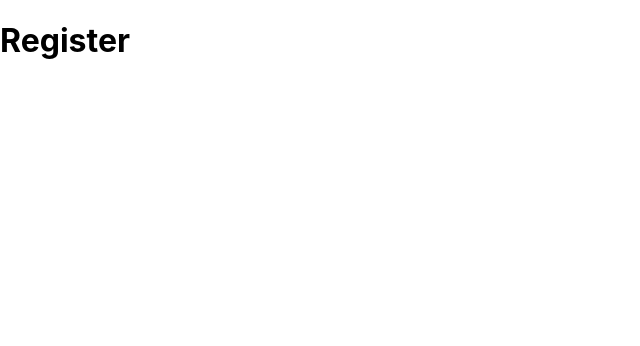
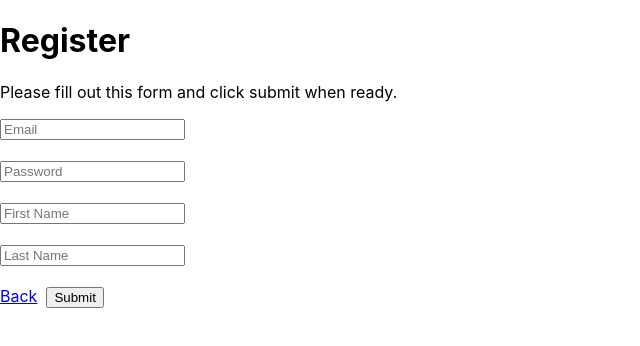
Before and after one commit to bci-innovation-labs/treepal-frontend, a React (Create React App) app: page /register in a window 1280 px wide. Shown: the top 346 px of the page, without its empty margins (0-640 px from the left). Built offline with nearby package versions, Linux system fonts and the light colour scheme.

Commit message:
Added user DAO, login, register and secure password handling.

```diff
--- a/package.json
+++ b/package.json
@@ -6,10 +6,13 @@
     "@testing-library/jest-dom": "^4.2.4",
     "@testing-library/react": "^9.5.0",
     "@testing-library/user-event": "^7.2.1",
+    "hash.js": "^1.1.7",
     "react": "^16.13.0",
     "react-dom": "^16.13.0",
     "react-router-dom": "^5.1.2",
-    "react-scripts": "3.4.0"
+    "react-scripts": "3.4.0",
+    "shortid": "^2.2.15",
+    "slugify": "^1.4.0"
   },
   "scripts": {
     "start": "react-scripts start",
--- a/src/components/loginComponent.js
+++ b/src/components/loginComponent.js
@@ -1,10 +1,35 @@
 import React, { Component } from "react";
+import { Link } from "react-router-dom";
 
 
 export default function LoginComponent(props) {
+    const {
+        email, password, onEmailChange, onPasswordChange, onClick
+    } = props;
     return (
         <div>
             <h1>Login</h1>
+            <input
+                type="email"
+                value={email}
+                onChange={ (event)=>onEmailChange(event) }
+                placeholder="Email"
+            />
+            <br />
+            <br />
+            <input
+                type="password"
+                value={password}
+                onChange={ (event)=>onPasswordChange(event) }
+                placeholder="Password"
+            />
+
+            <br />
+            <br />
+
+            <Link to="/">Back</Link>&nbsp;&nbsp;
+            <button onClick={(event)=>onClick(event)}>Submit</button>
+
         </div>
     );
 }
--- a/src/components/registerComponent.js
+++ b/src/components/registerComponent.js
@@ -1,10 +1,52 @@
 import React, { Component } from "react";
+import { Link } from "react-router-dom";
 
 
 export default function RegisterComponent(props) {
+    const {
+        email, password, firstName, lastName, onEmailChange, onPasswordChange,
+        onFirstNameChange, onLastNameChange, onClick
+    } = props;
     return (
         <div>
             <h1>Register</h1>
+            <p>Please fill out this form and click submit when ready.</p>
+            <input
+                type="email"
+                value={email}
+                onChange={ (event)=>onEmailChange(event) }
+                placeholder="Email"
+            />
+            <br />
+            <br />
+            <input
+                type="password"
+                value={password}
+                onChange={ (event)=>onPasswordChange(event) }
+                placeholder="Password"
+            />
+            <br />
+            <br />
+            <input
+                type="text"
+                value={firstName}
+                onChange={ (event)=>onFirstNameChange(event) }
+                placeholder="First Name"
+            />
+            <br />
+            <br />
+            <input
+                type="text"
+                value={lastName}
+                onChange={ (event)=>onLastNameChange(event) }
+                placeholder="Last Name"
+            />
+            <br />
+            <br />
+
+            <Link to="/">Back</Link>&nbsp;&nbsp;
+            <button onClick={(event)=>onClick(event)}>Submit</button>
+
         </div>
     );
 }
--- a/src/containers/loginContainer.js
+++ b/src/containers/loginContainer.js
@@ -1,19 +1,57 @@
 import React, { Component } from "react";
 
 import LoginComponent from "../components/loginComponent";
+import UserDAO from "../models/userDAO";
 
 
 export default class LoginContainer extends Component {
     constructor(props) {
         super(props);
         this.state = {
+            email: "",
+            password: "",
+        };
+        this.onEmailChange = this.onEmailChange.bind(this);
+        this.onPasswordChange = this.onPasswordChange.bind(this);
+        this.onClick = this.onClick.bind(this);
+    }
 
-        };
+    onEmailChange(event) {
+        this.setState({
+            email: event.target.value,
+        })
+    }
+
+    onPasswordChange(event) {
+        this.setState({
+            password: event.target.value,
+        })
+    }
+
+    onClick(event) {
+        event.preventDefault();
+        const { email, password } = this.state;
+
+        const userDAO = new UserDAO();
+        const userObj = userDAO.authenticate(email, password);
+
+        if (userObj === null) {
+            alert("Wrong email or password");
+        } else {
+            this.props.history.push("/dashboard");
+        }
     }
 
     render() {
+        const { email, password } = this.state;
+        const { onEmailChange, onPasswordChange, onClick } = this;
         return (
             <LoginComponent
+                email={email}
+                password={password}
+                onEmailChange={onEmailChange}
+                onPasswordChange={onPasswordChange}
+                onClick={onClick}
             />
         );
     }
--- a/src/containers/registerContainer.js
+++ b/src/containers/registerContainer.js
@@ -1,20 +1,78 @@
 import React, { Component } from "react";
 
 import RegisterComponent from "../components/registerComponent";
+import UserDAO from "../models/userDAO";
 
 
 export default class RegisterContainer extends Component {
     constructor(props) {
         super(props);
         this.state = {
+            email: "",
+            password: "",
+            firstName: "",
+            lastName: "",
+        };
+        this.onEmailChange = this.onEmailChange.bind(this);
+        this.onPasswordChange = this.onPasswordChange.bind(this);
+        this.onFirstNameChange = this.onFirstNameChange.bind(this);
+        this.onLastNameChange = this.onLastNameChange.bind(this);
+        this.onClick = this.onClick.bind(this);
+    }
 
-        }
+    onEmailChange(event) {
+        this.setState({
+            email: event.target.value,
+        })
+    }
 
+    onPasswordChange(event) {
+        this.setState({
+            password: event.target.value,
+        })
+    }
+
+    onFirstNameChange(event) {
+        this.setState({
+            firstName: event.target.value,
+        })
+    }
+
+    onLastNameChange(event) {
+        this.setState({
+            lastName: event.target.value,
+        })
+    }
+
+    onClick(event) {
+        event.preventDefault();
+        const { email, password, firstName, lastName } = this.state;
+
+        //TODO: Validate that `email` is unique.
+        //TODO: Force validation for a "secure password".
+
+        const userDAO = new UserDAO();
+        userDAO.addObject(email, password, firstName, lastName);
+
+        //TODO: implement `sessionDAO`.
+
+        this.props.history.push("/dashboard");
     }
 
     render() {
+        const { email, password, firstName, lastName } = this.state;
+        const { onEmailChange, onPasswordChange, onFirstNameChange, onLastNameChange, onClick } = this;
         return (
             <RegisterComponent
+                email={email}
+                password={password}
+                firstName={firstName}
+                lastName={lastName}
+                onEmailChange={onEmailChange}
+                onPasswordChange={onPasswordChange}
+                onFirstNameChange={onFirstNameChange}
+                onLastNameChange={onLastNameChange}
+                onClick={onClick}
             />
         );
     }
--- /dev/null
+++ b/src/models/sessionDAO.js
@@ -0,0 +1,6 @@
+//TODO
+
+
+// SetUserForSession
+// getUserForSession
+// hasSession
--- /dev/null
+++ b/src/models/userDAO.js
@@ -0,0 +1,85 @@
+import slugify from "slugify"; // Note: npm install slugify
+import shortid from "shortid";
+import hash from "hash.js"; // https://github.com/indutny/hash.js
+
+const TABLE_NAME = "treePalUser";
+
+
+class User {
+    constructor(email, password, firstName, lastName) {
+        const slug = slugify(firstName.toLowerCase())+"-"+slugify(lastName.toLowerCase())+"-"+shortid.generate();
+        const passwordHash = hash.sha256().update(password).digest('hex')
+        this.slug = slug;
+        this.email = email;
+        this.passwordHash = passwordHash;
+        this.firstName = firstName;
+        this.lastName = lastName;
+    }
+
+    checkPassword(passwordPlaintext) {
+        const passwordHash = hash.sha256().update(passwordPlaintext).digest('hex')
+        return this.passwordHash === passwordHash;
+    }
+}
+
+
+export default class UserDAO {
+    constructor() {
+        const usersJSON = localStorage.getItem(TABLE_NAME)
+        const usersArr = JSON.parse(usersJSON);
+        if (usersArr === undefined || usersArr === null || usersArr === "") {
+            const emptyArr = [];
+            const emptyJSON = JSON.stringify(emptyArr);
+            localStorage.setItem(TABLE_NAME, emptyJSON);
+        }
+    }
+
+    /**
+      * Private function.
+      */
+    saveToLocalStorage(usersArr) {
+        localStorage.setItem(TABLE_NAME, JSON.stringify(usersArr));
+    }
+
+    getList() {
+        const usersJSON = localStorage.getItem(TABLE_NAME);
+        const usersArr = JSON.parse(usersJSON);
+        return usersArr;
+    }
+
+    addObject(email, password, firstName, lastName) {
+        const user = new User(email, password, firstName, lastName);
+
+        const usersArr = this.getList();
+        usersArr.push(user);
+
+        this.saveToLocalStorage(usersArr);
+    }
+
+    getObjectByEmail(email) {
+        let userObj;
+        for (userObj of this.getList()) {
+            if (userObj.email === email) {
+                return userObj;
+            }
+        }
+        return null;
+    }
+
+    authenticate(email, passwordPlaintext) {
+        const userObj = this.getObjectByEmail(email);
+        if (userObj === null) {
+            return null;
+        }
+
+        const passwordHash = hash.sha256().update(passwordPlaintext).digest('hex')
+        const isValid = userObj.passwordHash === passwordHash;
+
+
+        if (isValid) {
+            return userObj;
+        } else {
+            return null;
+        }
+    }
+}
```
Also changed, not shown: 1 other file (tests, documents, lock files or other folders).
